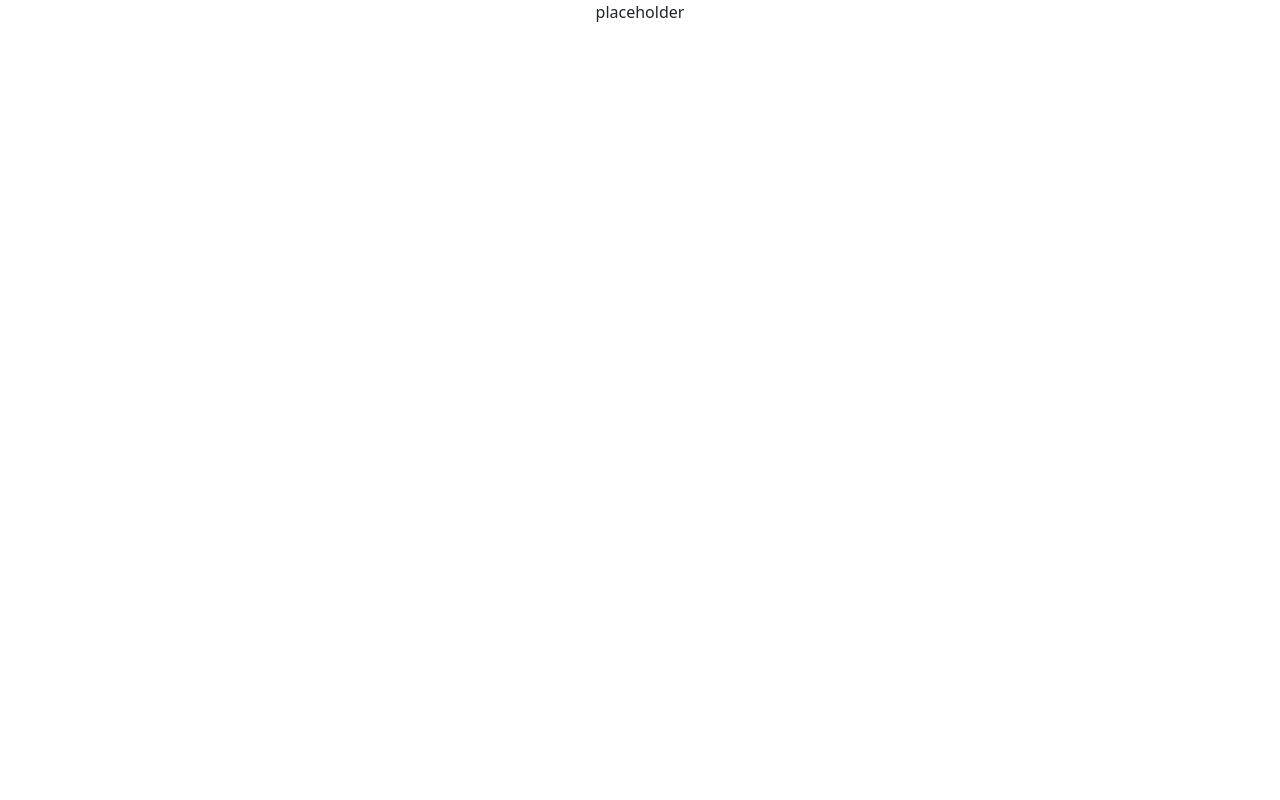
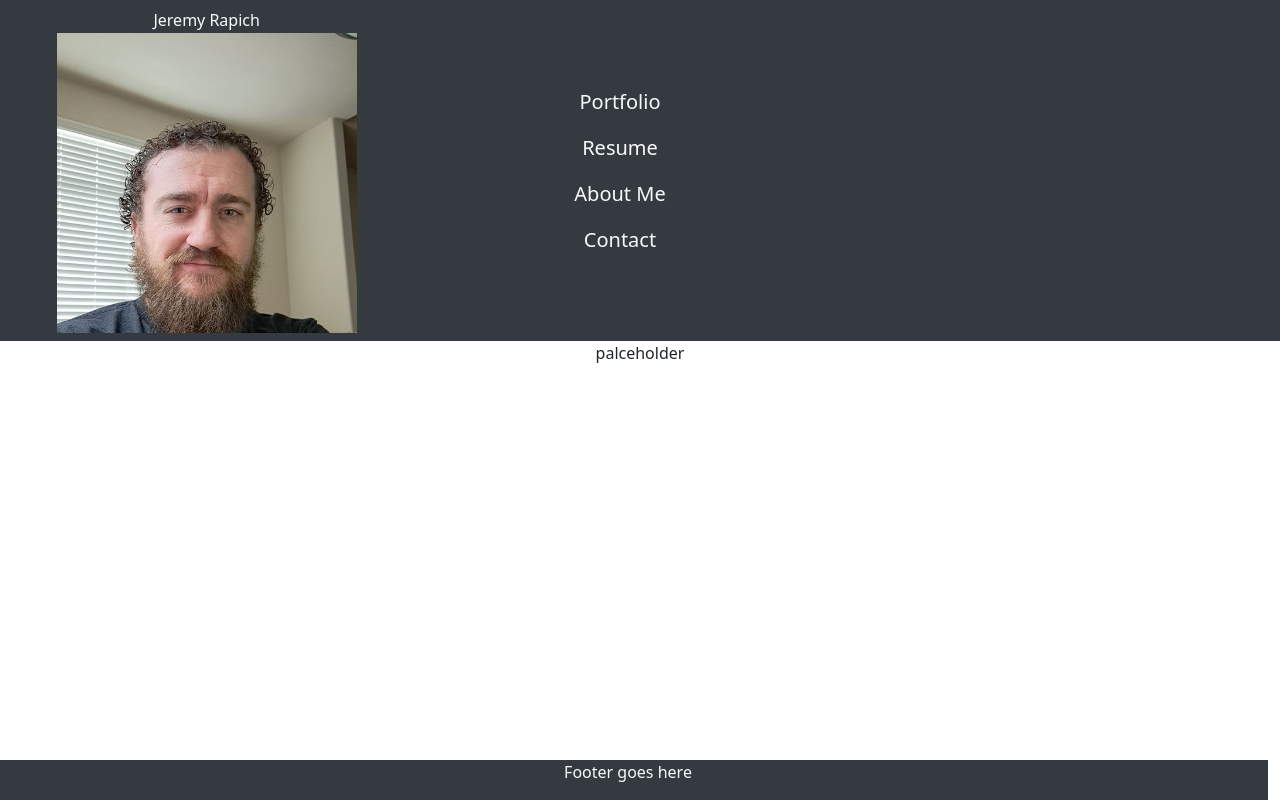
Before and after one commit to jrapich/react-portfolio, a React (Vite) app in the folder portfolio/: page /portfolio in a window 1280 px wide. Before the commit this address had no page. Built offline with nearby package versions, Linux system fonts and the light colour scheme.

Commit message:
fixed the links to include portfolio, added portfolio component. added route for portfolio component

```diff
--- a/portfolio/src/components/UI/header/Header.jsx
+++ b/portfolio/src/components/UI/header/Header.jsx
@@ -7,8 +7,8 @@ export default function Header() {
   return (
     <Nav
       links={[
-        <Link key={1} className="nav-link text-light" to="/">
-            Jeremy Rapich
+        <Link key={1} className="nav-link text-light" to="/portfolio">
+            Portfolio
         </Link>,
         <Link key={2} className="nav-link text-light" to="/resume">
           Resume
--- a/portfolio/src/components/UI/header/nav/Nav.jsx
+++ b/portfolio/src/components/UI/header/nav/Nav.jsx
@@ -5,7 +5,8 @@ export default function Nav({links}) {
     return(
         <nav className="navbar bg-body-secondary" data-bs-theme="dark">
             <div className="container-fluid  row justify-content-center">
-                <div className="col">
+                <div className="col text-light">
+                    Jeremy Rapich
                     <img src={me} width="300" height="300" className="d-inline-block align-text-top" id='navImage'></img>
                 </div>
                 <div className="col navbar-brand">
--- /dev/null
+++ b/portfolio/src/components/pages/portfolio/Portfolio.jsx
@@ -0,0 +1,8 @@
+
+export default function Portfolio(){
+    return(
+        <div>
+            palceholder
+        </div>
+    );
+}
--- a/portfolio/src/main.jsx
+++ b/portfolio/src/main.jsx
@@ -10,6 +10,7 @@ import 'bootstrap/dist/css/bootstrap.css'
 //import page components for the routes to use
 import App from './App.jsx'
 import Home from './components/pages/home/Home.jsx'
+import Portfolio from './components/pages/portfolio/Portfolio.jsx'
 import About from './components/pages/about/About.jsx'
 import Contact from './components/pages/contact/Contact.jsx'
 import Resume from './components/pages/resume/Resume.jsx'
@@ -37,6 +38,10 @@ const router = createBrowserRouter([
       {
         path: 'resume',
         element: <Resume />
+      },
+      {
+        path: 'portfolio',
+        element: <Portfolio />
       }
     ],
     },
```
